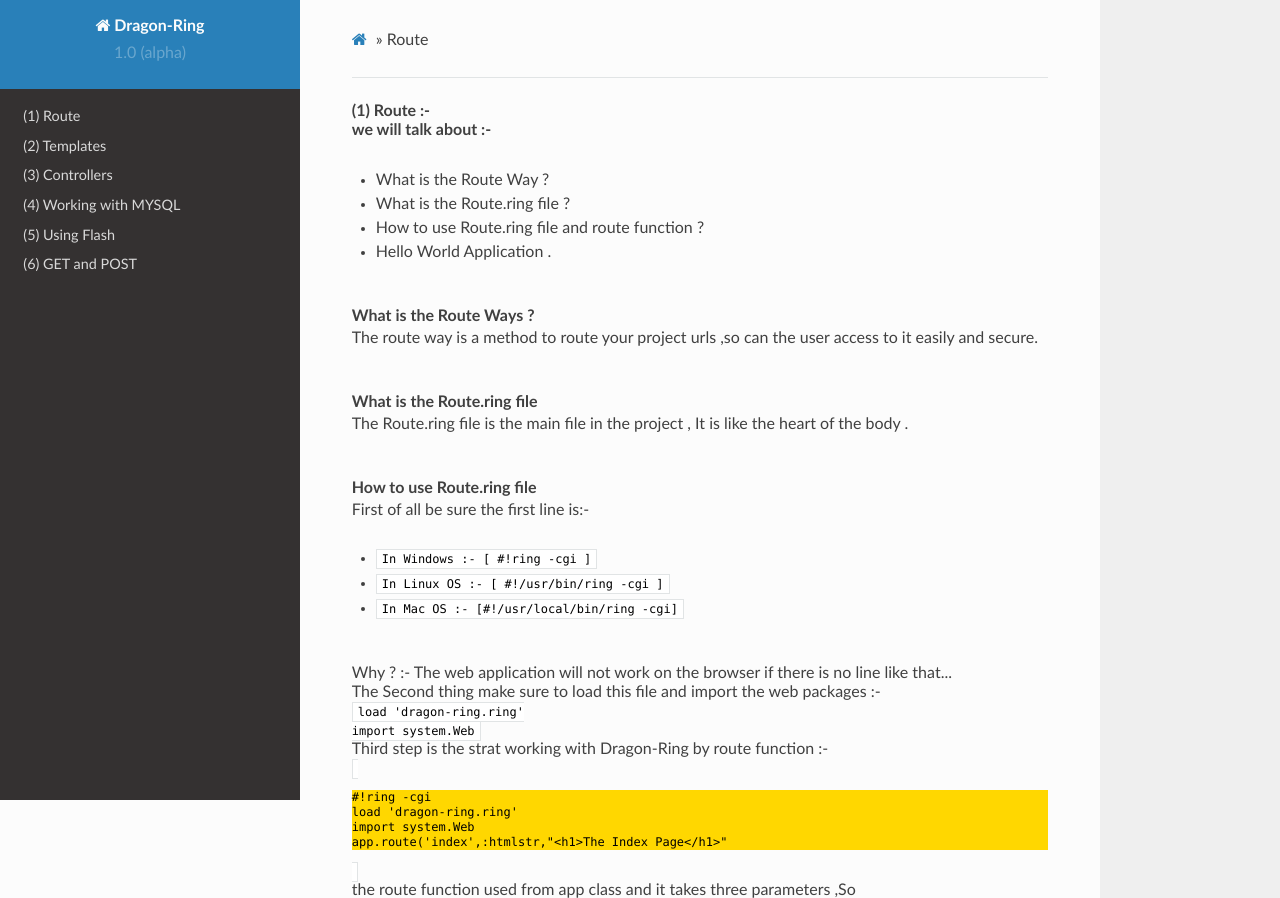
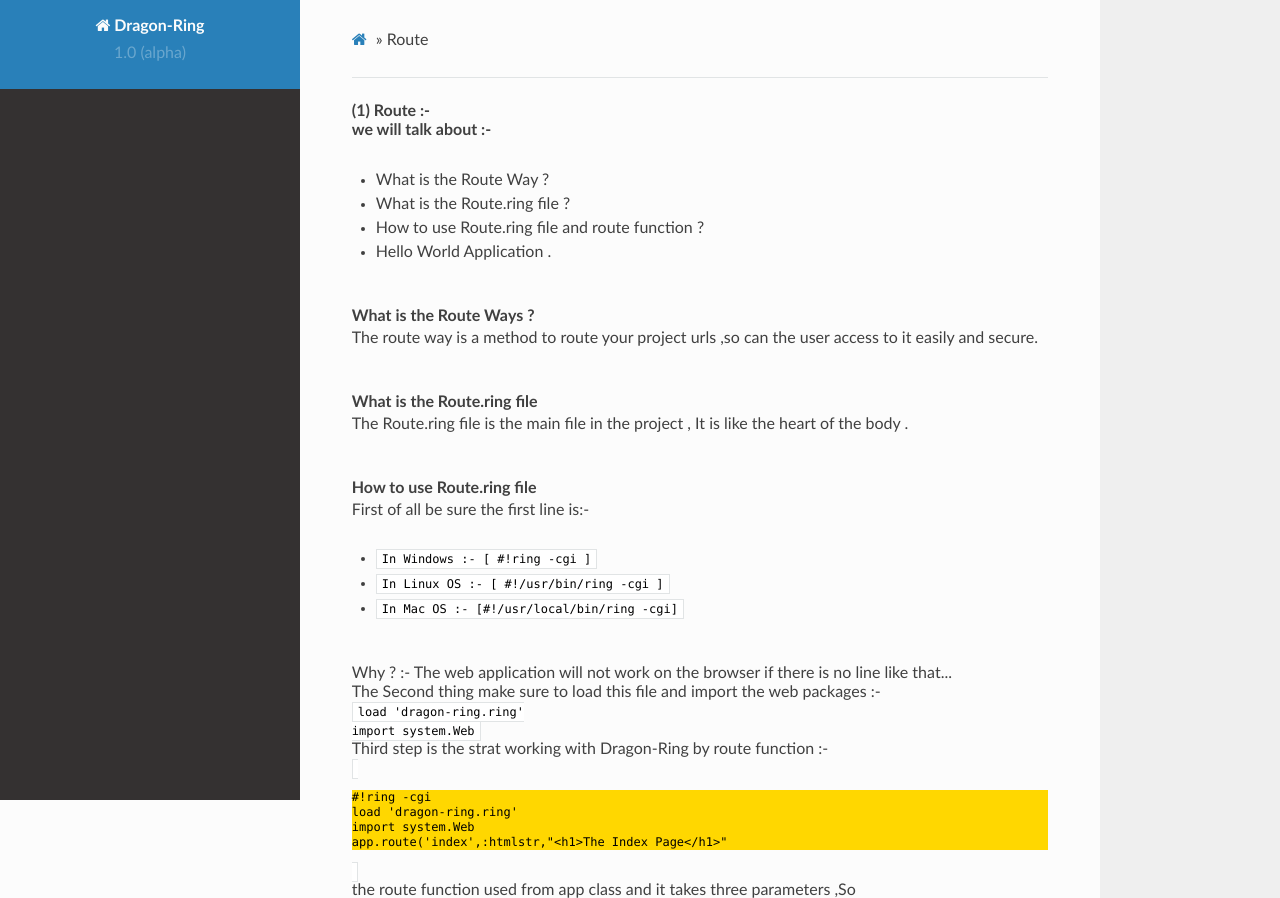
Before and after one commit to dragon-ring-docs/dragon-ring-docs.github.io, a plain HTML site: page route.html in a window 1280 px wide. Shown: the top 898 px of the page. Drawn offline with Linux system fonts and the light colour scheme.

Commit message:
some changes

```diff
--- a/route.html
+++ b/route.html
@@ -77,29 +77,9 @@
 
 
 
-             <div class="local-toc">
-                <ul>
-                  <li>
-                  <a href='route.html'>(1) Route </a>
-                  </li>
-                  <li>
-                  <a href='template.html'>(2) Templates </a>
-                  </li>
-                  <li>
-                  <a href='controllers.html'>(3) Controllers </a>
-                  </li>
-                  <li>
-                  <a href='wwmysql.html'>(4) Working with MYSQL </a>
-                  </li>
-                  <li>
-                  <a href='useflash.html'>(5) Using Flash </a>
-                  </li>
-                  <li>
-                  <a href='getandpost.html'>(6) GET and POST</a>
-                  </li>
-                </ul>
+             <div class="mynav">
 
-              </div>
+             </div>
 
 
         </div>
```
Also changed, not shown: controllers.html (+2 -22 lines), getandpost.html (+2 -22 lines), index.html (+5 -23 lines), nav.html (added, +23 -0 lines), template.html (+2 -22 lines), useflash.html (+2 -22 lines), wwmysql.html (+2 -22 lines).
